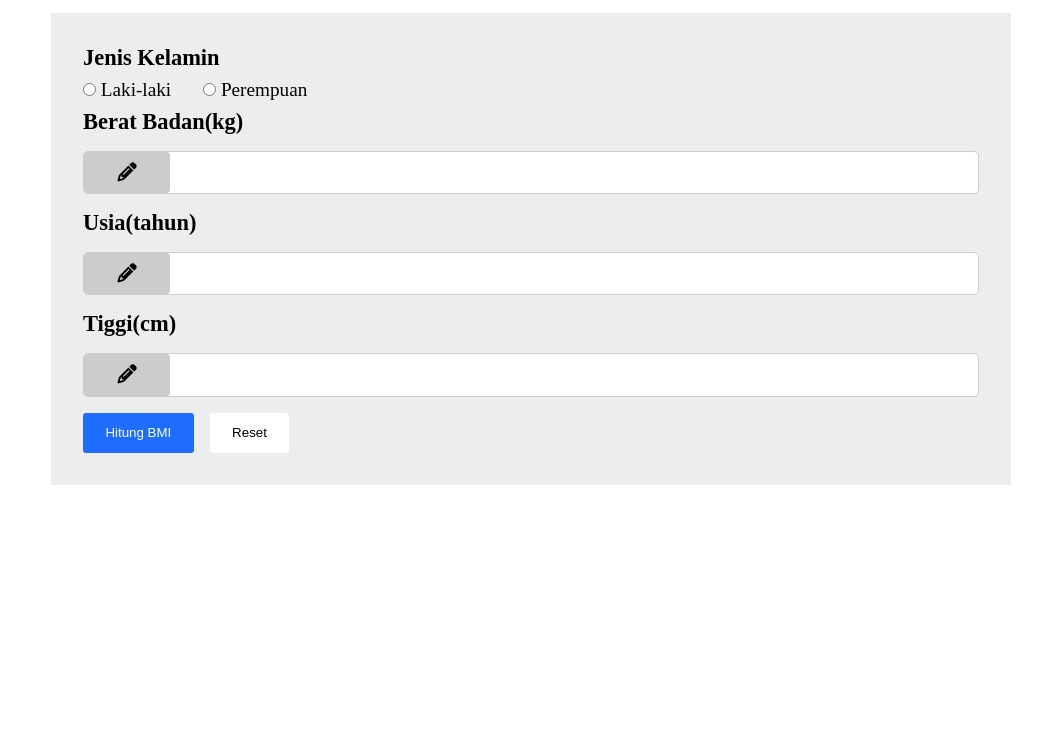
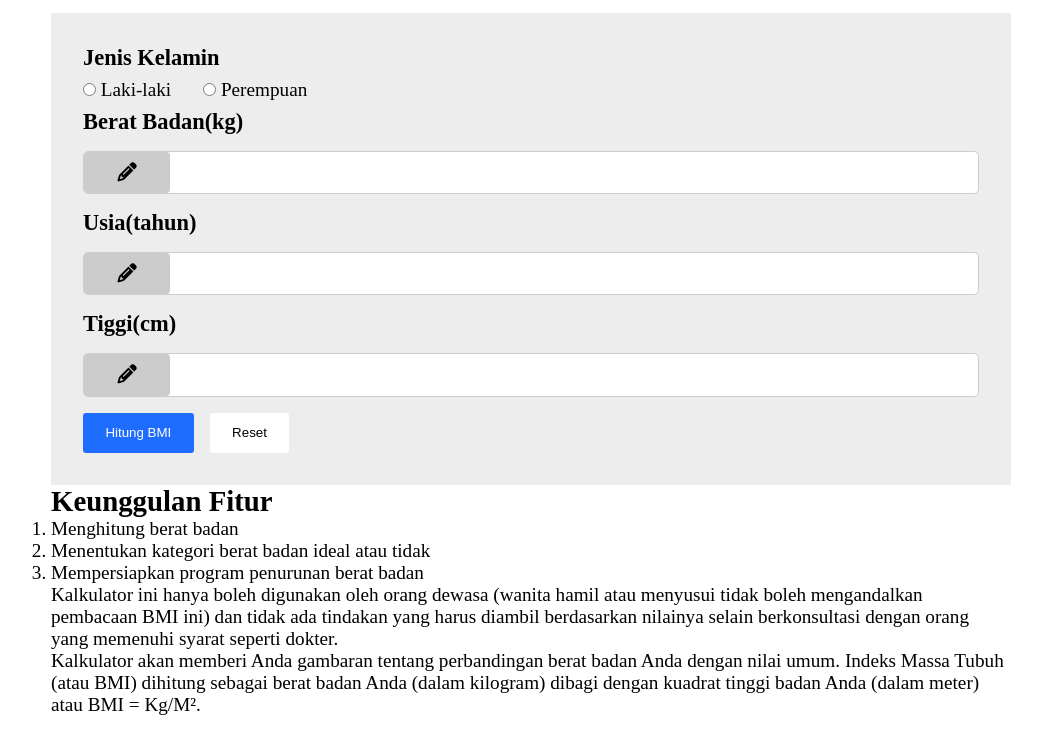
Before and after one commit to revou-fundamental-course/8-jul-24-fajri-farid, a plain HTML site: page index.html in a window 1280 px wide. Shown: the part 128-876 px from the top of the page, without its empty margins (109-1151 px from the left). Before the commit the page ends 800 px from the top, so only its background shows below. Drawn offline with Linux system fonts and the light colour scheme.

Commit message:
main done

```diff
--- a/index.html
+++ b/index.html
@@ -61,6 +61,30 @@
           </div>
         </form>
       </div>
+      <div id="fitur">
+        <h2>Keunggulan Fitur</h2>
+        <ol>
+          <li>Menghitung berat badan</li>
+          <li>Menentukan kategori berat badan ideal atau tidak</li>
+          <li>Mempersiapkan program penurunan berat badan</li>
+        </ol>
+        <!-- <p>1. Menghitung berat badan</p>
+        <p>2. Menentukan kategori berat badan ideal atau tidak</p>
+        <p>3. Mempersiapkan program penurunan berat badan</p> -->
+
+        <p>
+          Kalkulator ini hanya boleh digunakan oleh orang dewasa (wanita hamil
+          atau menyusui tidak boleh mengandalkan pembacaan BMI ini) dan tidak
+          ada tindakan yang harus diambil berdasarkan nilainya selain
+          berkonsultasi dengan orang yang memenuhi syarat seperti dokter.
+        </p>
+        <p>
+          Kalkulator akan memberi Anda gambaran tentang perbandingan berat badan
+          Anda dengan nilai umum. Indeks Massa Tubuh (atau BMI) dihitung sebagai
+          berat badan Anda (dalam kilogram) dibagi dengan kuadrat tinggi badan
+          Anda (dalam meter) atau BMI = Kg/M².
+        </p>
+      </div>
     </main>
   </body>
 </html>
```
